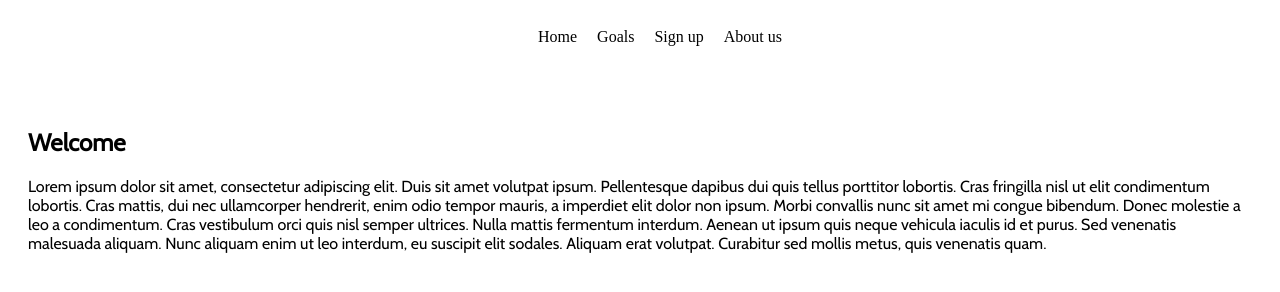
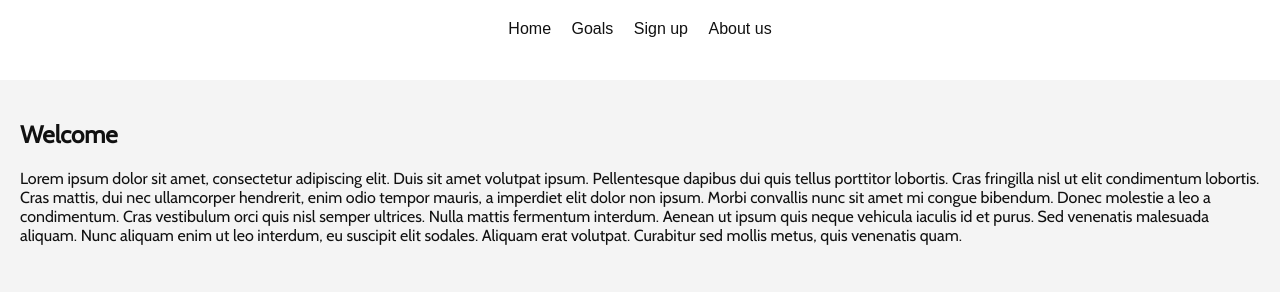
Before and after one commit to AdamHewitt707/web-dev-nsg, a plain HTML site: page index.html in a window 1280 px wide. Drawn offline with Linux system fonts and the light colour scheme.

Commit message:
updating  the CSS
added a like border/backgrounf

```diff
--- a/main-style.css
+++ b/main-style.css
@@ -39,11 +39,21 @@ nav ul li {
     padding: 8px;
 }
 
-/*---------------------------------------Chalak About us .CSS -------------------------------------------------------------*/
+/*---------------------------------------Chalak about-us .CSS -------------------------------------------------------------*/
+* {
+   box-sizing: border-box;
+   margin: 0;
+   padding: 0;
+}
+
+body {
+    font-family: Arial, helvetica, sans-serif;
+    background: #f4f4f4; /* adding random color cba to look at the sylesheet pretation*/
+    color: #111;
+}
 
 
 
 
 
-
-/*---------------------------------------Chalak About us .CSS -------------------------------------------------------------*/
+/*---------------------------------------Chalak about-us .CSS -------------------------------------------------------------*/
```
